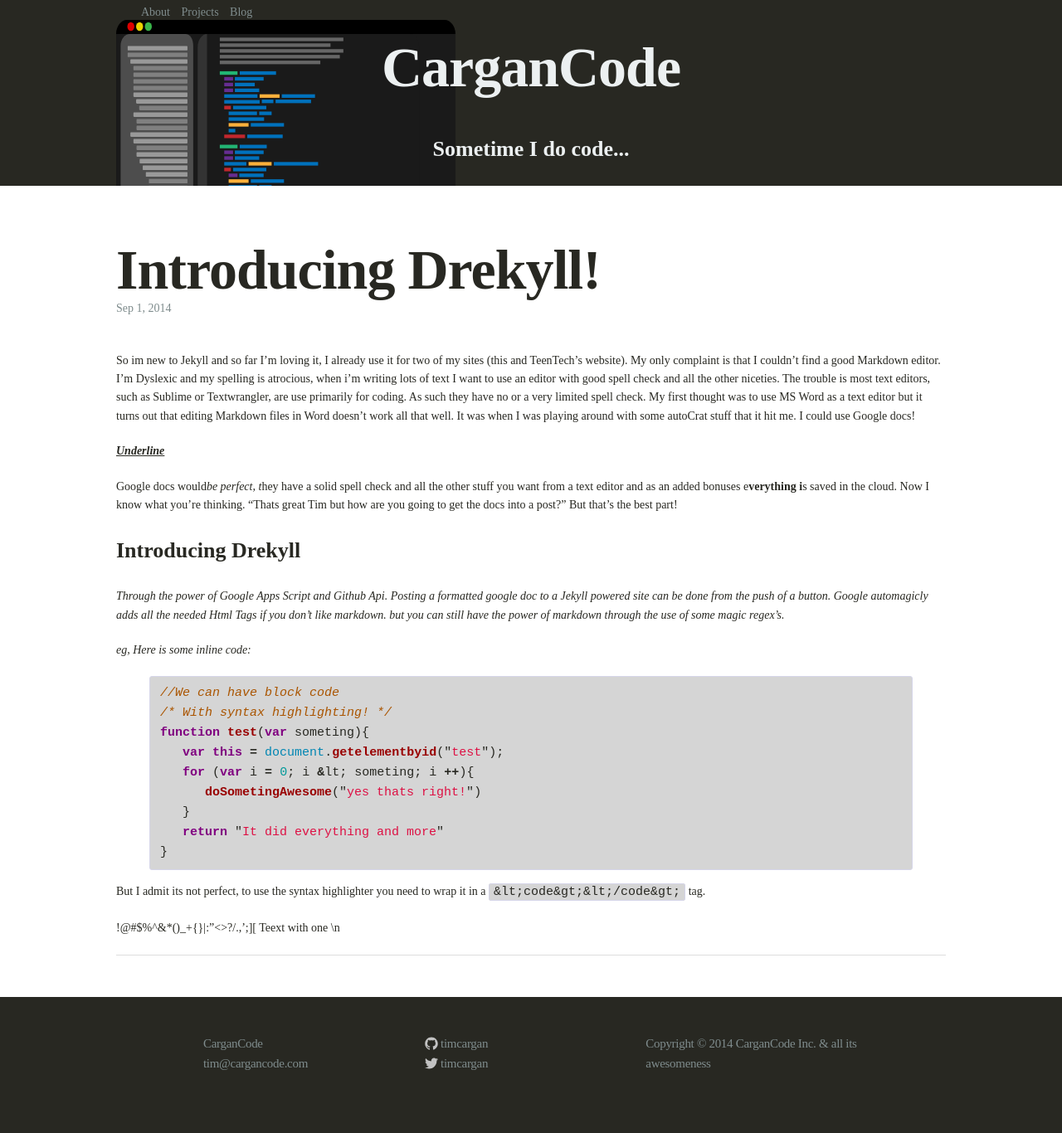
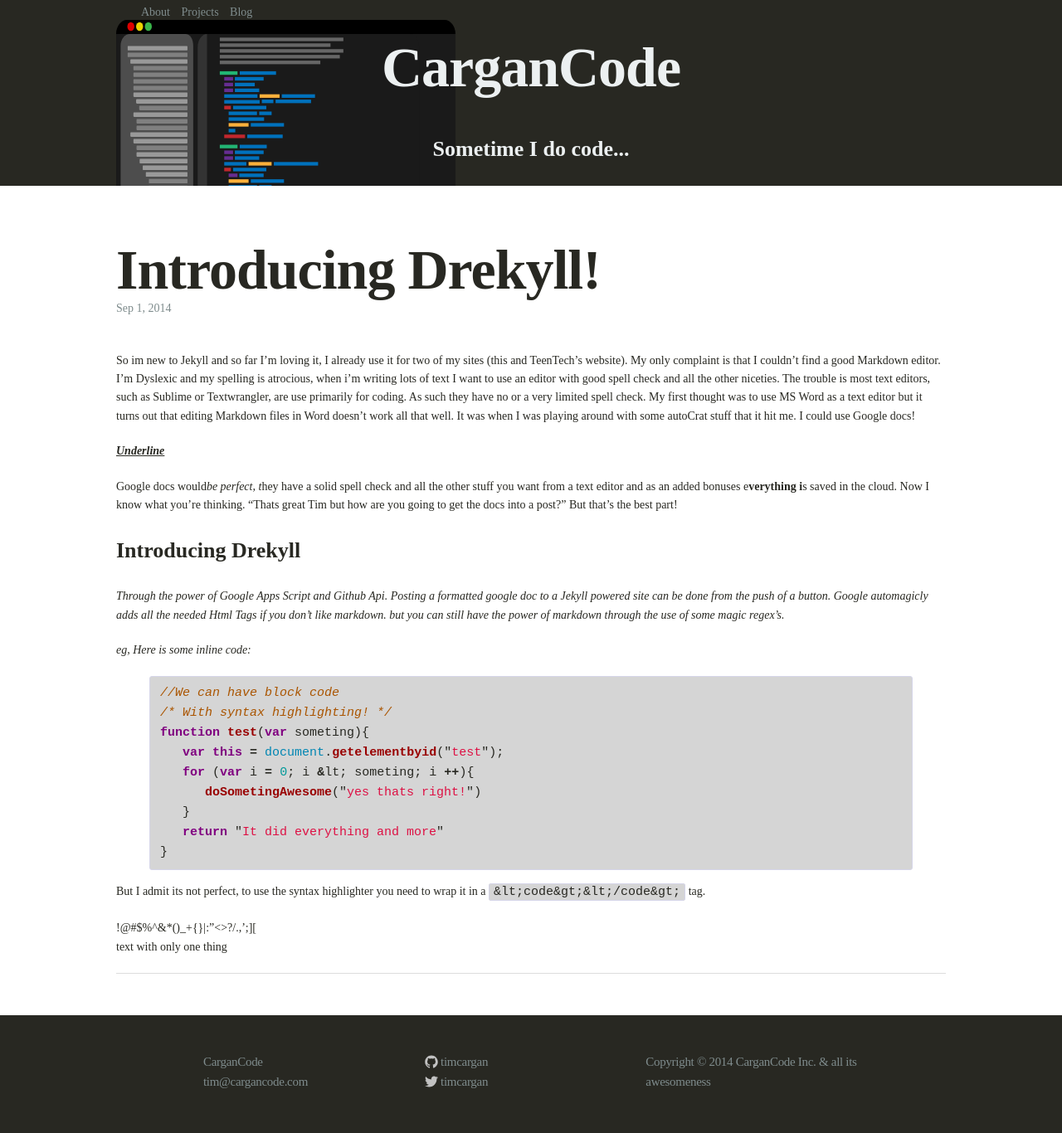
Before and after one commit to CarganCode/CarganCode.github.io, a Jekyll site: the page built from _posts/2014-9-1-Introducing_Drekyll!.md, in a window 1280 px wide. Shown: the whole page at 83% size. Built offline with Jekyll 4.4.1, drawn with Linux system fonts in a browser that asks for light colours; before the commit the page ends 1344 px from its top, so only the background shows below that.

Commit message:
Update 2014-9-1-Introducing_Drekyll!.md

```diff
--- a/_posts/2014-9-1-Introducing_Drekyll!.md
+++ b/_posts/2014-9-1-Introducing_Drekyll!.md
@@ -38,4 +38,4 @@
 But I admit its not perfect, to use the syntax highlighter you need to wrap it in a `&lt;code&gt;&lt;/code&gt;` tag.
 
 !@#$%^&amp;*()_+{}|:”&lt;&gt;?/.,’;\][
-Teext with one \n
+text with only one thing
```
